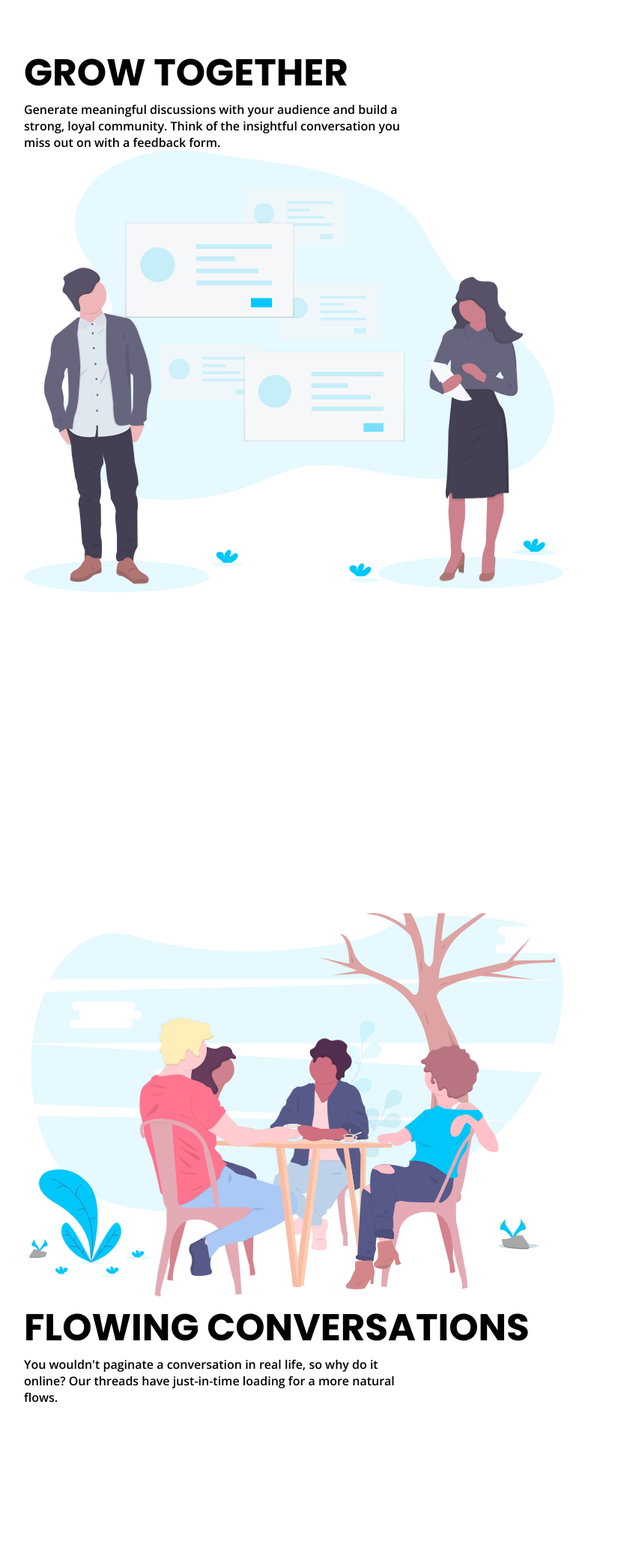
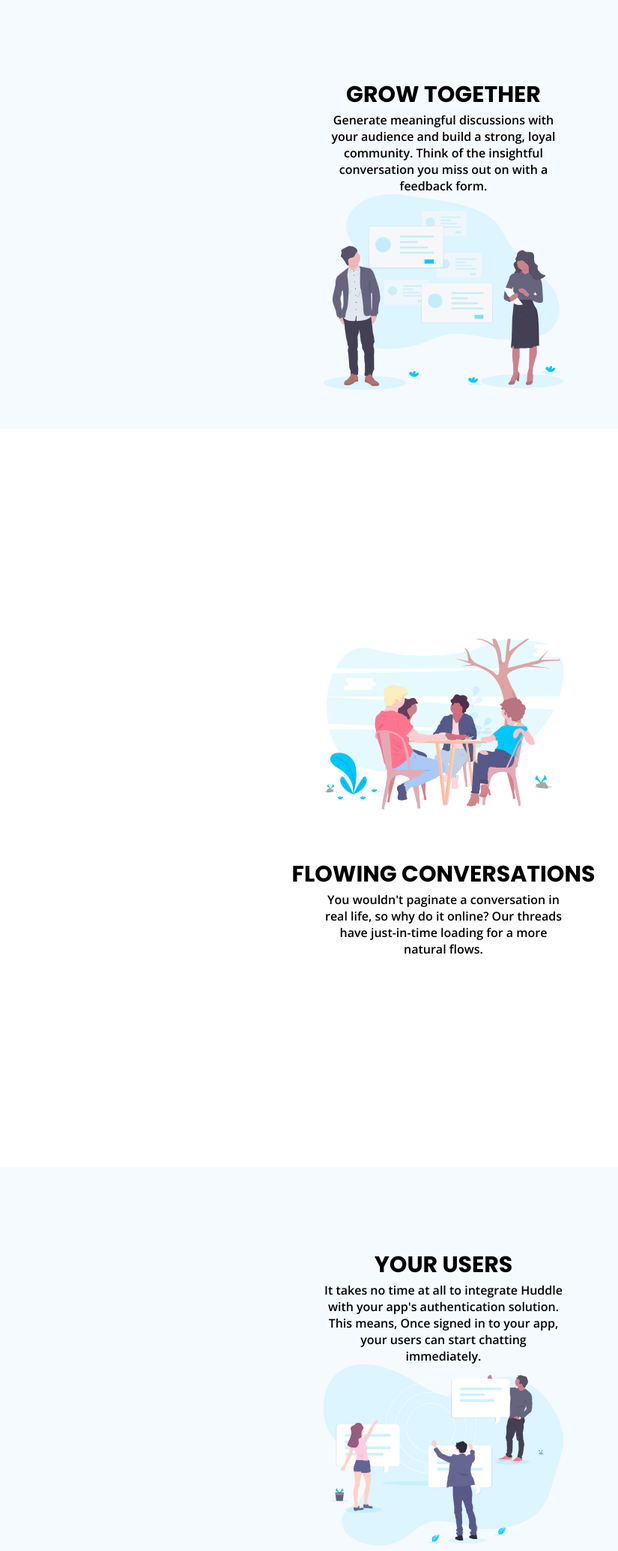
Before and after one commit to Bilal-Shahzad/Huddle-Page-AlternatingFeatures-Block_FE, a plain HTML site: page index.html in a window 1280 px wide. Shown: the part 2600-4669 px from the top of the page at 75% size, without its empty margins (48-873 px from the left). Drawn offline with nearby package versions, Linux system fonts and the light colour scheme.

Commit message:
styling to images

```diff
--- a/styles.css
+++ b/styles.css
@@ -221,7 +221,7 @@
 
 #footers{
     margin-bottom: -5em;
-    background-color: black);
+    background-color: black;
     padding: 10em;
 }
 
@@ -251,3 +251,94 @@
         border-radius: 3em;
         max-width: 100%;
     }
+
+    #counts h1{
+        font-size: 50px;
+    }
+
+    #count2{
+        margin-top: 3em;
+    }
+
+
+    .pointsimg{
+        margin-bottom: -2em;
+    }
+
+    .points{
+        background-color: hsl(207, 100%, 98%);
+        padding: 3em;
+    }
+
+    .pointsimg2{
+        margin-top: -2em;
+    }
+
+    .point1 h1{
+        font-size: 30px;
+        text-align: center;
+        margin-top: 2em;
+    }
+
+    .point1 p{
+        max-width: 20em;
+        margin: auto;
+        text-align: center;
+    }
+
+    .point2{
+        max-width: 20em;
+        margin: auto;
+    }
+
+
+    .secondpoints{
+        padding: 3em;
+    }
+
+    .secondpoint1 h1{
+        font-size: 30px;
+        text-align: center;
+        margin-top: 2em;
+    }
+
+    .secondpoint1 p{
+        max-width: 20em;
+        margin: auto;
+        text-align: center;
+    }
+
+    .secondpoint2{
+        max-width: 20em;
+        margin: auto;
+    }
+
+    .thirdpointsimg{
+        margin-bottom: -2em;
+    }
+
+    .thirdpoints{
+        background-color: hsl(207, 100%, 98%);
+        padding: 3em;
+    }
+
+    .thirdpointsimg2{
+        margin-top: -2em;
+    }
+
+    .thirdpoint1 h1{
+        font-size: 30px;
+        text-align: center;
+        margin-top: 2em;
+    }
+
+    .thirdpoint1 p{
+        max-width: 20em;
+        margin: auto;
+        text-align: center;
+    }
+
+    .thirdpoint2{
+        max-width: 20em;
+        margin: auto;
+    }
```
